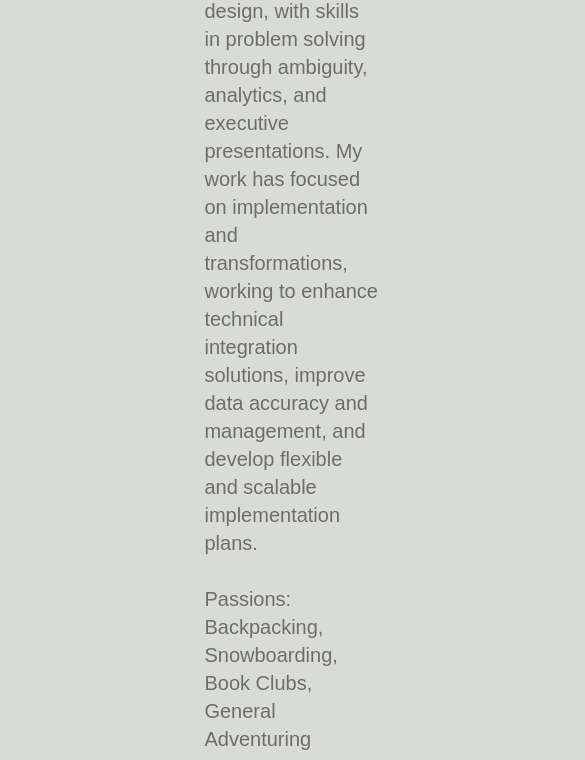
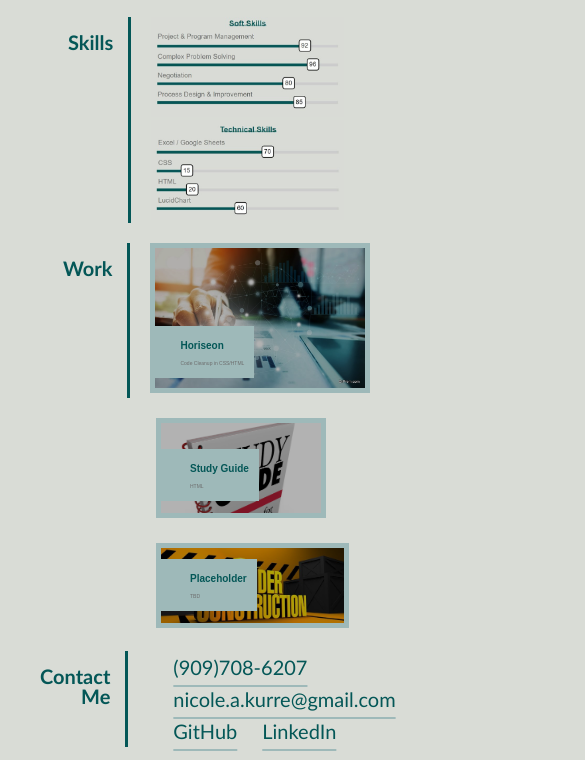
Before and after one commit to nikinak/Challenge-02-Work-Portfolio, a plain HTML site: page index.html in a window 390 px wide. Shown: the part 526-1286 px from the top of the page, 585 px wide, since content can reach past the window. Drawn offline with Linux system fonts and the light colour scheme.

Commit message:
Media screen adjustments

```diff
--- a/assets/css/style.css
+++ b/assets/css/style.css
@@ -48,8 +48,8 @@ li {
     color: var(--lightblue);
 }
 
-/* positions section as relative to enable text overlap used for sub-sections as well*/
-.container {
+/* Defines header as relative to enable overlap text with sub-header*/
+.headercontainer {
     position:relative;
 }
 
@@ -105,18 +105,19 @@ h3, h4, h5, h6 {
     border-radius: 200px;
 }
 
-/* for each section of work ensures that display is flex - default flex properties of row are sufficient here so no additional flex variables are defined*/
-.sections {
-    display: flex;
-    padding: 10px;
-    text-align: left;
-    padding-left: 20px;
-}
-
 /*line spacing for paragraph*/
 .topp {
     line-height: 140%;
     font-size: 20px;
+}
+
+/* for most sections of the page, ensures that display is flex*/
+.sections {
+    display: flex;
+    flex-direction: row;
+    padding: 10px;
+    text-align: left;
+    padding-left: 20px;
 }
 
 /*Unique padding for each section to ensure vertical alignment of borders*/
@@ -130,9 +131,23 @@ h3, h4, h5, h6 {
     max-height: 400px;
 }
 
+/* Specific formatting for work section to enable image wrap of containers */
+.worksection {
+    display: flex;
+    flex-flow: row wrap;
+    padding: 10px;
+    text-align: left;
+    padding-left: 20px;
+}
+
 /*Unique padding for each section to ensure vertical alignment of borders*/
 .paddingh5 {
     padding: 15px 15px 240px 95px;
+}
+
+/* Defines overarching image container to enable overlap of text boxes*/
+.imagecontainer {
+    position:relative;
 }
 
 /*border defined separate from the image to enable filtering to the image only*/
@@ -269,16 +284,29 @@ h3, h4, h5, h6 {
     line-height: 160%;
 }
 
-@media screen and (max-width: 1560) {
+/* formatting for screen size when work images wrap, elements specify margins that make the elements still visually appealing */
+@media screen and (max-width: 1560px) {
 
-    .mainworkimage {
-        height: 250px;
+    .supportworkimage1border {
+        margin: 20px 100px 0px 370px;
     }
 
+    .supporttext1 {
+        margin-left: 370px;
     }
 
-/* Moves nav bar below when mobile viewing; text sub-header higher into the image; section padding farther left*/
-@media screen and (max-width: 950px) {
+    .supportworkimage2border {
+        margin: 22px 100px 0px 370px;
+    }
+
+    .supporttext2 {
+        margin-left: 370px;
+    }
+
+}
+
+/* Moves nav bar below when mobile viewing; text sub-header higher into the image; section padding farther left; shrinking of work images to fit screen*/
+@media screen and (max-width: 980px) {
 
     nav {
         float: none;
@@ -306,21 +334,104 @@ h3, h4, h5, h6 {
         padding: 15px 15px 120px 23px;
     }
 
+    .mainworkimage {
+        height: 250px;
+    }
+
+    .supportworkimage1border {
+        margin: 20px 100px 0px 136px;
+    }
+
+    .supportworkimage1 {
+        height: 140px;
+    }
+
+    .supporttext1 {
+        margin-left: 140px;
+    }
+
+    .supportworkimage2border {
+        margin: 22px 100px 0px 136px;
+    }
+
+    .supportworkimage2 {
+        height: 103px;
+    }
+
+    .supporttext2 {
+        margin-left: 140px;
+    }
+
     .paddingh6 {
-        padding: 15px 15px 120px 0px;
+        padding: 15px 15px 10px 0px;
     }
 
     .a-contact {
         font-size: 20px;
     }
 
+}
+
+/* shrinks skills images to fit a smaller screen in a more visually appealing way */
+@media screen and (max-width: 750px) {
+
+    .skillsimages{
+        max-height: 200px;
     }
 
-    @media screen and (max-width: 750px) {
+}
 
-        .skillsimages{
-            max-height: 200px;
-        }
+/* revises all elements for optimal mobile viewing */
+@media screen and (max-width: 575px) {
 
+    h2 {
+        top: 60%;
+        font-size: 20px;
+    }
 
-        }
+    .topp {
+        line-height: 140%;
+        font-size: 10px;
+    }
+
+    .skillsimages{
+        max-height: 100px;
+    }
+
+    .mainworkimage {
+        height: 140px;
+    }
+
+    .supportworkimage1border {
+        margin: 20px 100px 0px 136px;
+    }
+
+    .supportworkimage1 {
+        height: 90px;
+    }
+
+    .supporttext1 {
+        margin-left: 140px;
+    }
+
+    .supportworkimage2border {
+        margin: 22px 100px 0px 136px;
+    }
+
+    .supportworkimage2 {
+        height: 75px;
+    }
+
+    .supporttext2 {
+        margin-left: 140px;
+    }
+
+    .bold {
+        line-height: 90%;
+        font-size: 10px;
+    }
+
+    .small {
+        font-size: 5px;
+    }
+}
--- a/index.html
+++ b/index.html
@@ -11,7 +11,7 @@
   <body>
     <section class="header">
         <h1>Nicole Kurre</h1>
-       <nav>
+       <nav role="navigation">
          <li>
             <a class="a-nav" href="#about-me">About Me</a>
          </li>
@@ -27,7 +27,7 @@
        </nav>
     </section>
 
-    <section class="container">
+    <section class="headercontainer">
         <img class="mainimage" src="./assets/images/header.jpg" alt="Coding Image" />
         <h2>Portfolio for Growing Technical Skills</h2>
     </section>
@@ -46,46 +46,45 @@
 
        <section class="sections">
             <h4 class="paddingh4" id="skills">Skills</h4>
-            <section >
+            <div>
               <img class="skillsimages" src="./assets/images/soft-skills.jpg" alt="Coding Image" />
               <img class="skillsimages" src="./assets/images/technical-skills.jpg" alt="Coding Image" />
-            </section>
+            </div>
         </section>
 
-       <section class="sections">
+       <section class="worksection">
             <h5 class="paddingh5" id="work">Work</h5>
-            <section class="container">
+                 <div class="imagecontainer">
                     <section class="mainworkimageborder">
                         <a href="https://nikinak.github.io/challenge-01/">
                         <img class="mainworkimage" src="./assets/images/Horiseon.jpg" alt="Coding Image" />
                         </a>
                     </section>
                     <p class="maintext"><span class="bold">Horiseon</span><br><span class="small" >Code Cleanup in CSS/HTML</span></p>
-            </section>
-            <section class="containersupport">
-            <section class="container">
+                  </div>
+                 <div class="containersupport">
+                     <div class="imagecontainer">
                         <section class="supportworkimage1border">
                           <a href="https://nikinak.github.io/prework-study-guide/">
                           <img class="supportworkimage1" src="./assets/images/pre-work-study.jpg" alt="Coding Image" />
                           </a>
                         </section>
-            <p class="supporttext1"><span class="bold">Pre-work Study Guide</span><br><span class="small" >HTML</span></p>
-            </section>
-            <section class="container">
+                        <p class="supporttext1"><span class="bold">Study Guide</span><br><span class="small" >HTML</span></p>
+                      </div>
+                     <div class="imagecontainer">
                         <section class="supportworkimage2border">
-                <a href="https://nikinak.github.io/prework-study-guide/">
+                            <a href="https://github.com/nikinak/Under-Construction">
                             <img class="supportworkimage2" src="./assets/images/tbd.jpg" alt="Coding Image" />
                             </a>
                         </section>
                         <p class="supporttext2"><span class="bold">Placeholder</span><br><span class="small" >TBD</span></p>
-                </section>
-            </section>
-            </section>
+                     </div>
+                </div>
         </section>
 
         <section class="sections">
             <h6 class="paddingh6" id="contact-me">Contact <br> Me</h6>
-            <section class="vertical-align">
+            <div class="vertical-align">
                <li>
                  <a class="a-contact" href="tel:909-708-6207">(909)708-6207</a>
                </li>
@@ -98,8 +97,7 @@
                <li>
                  <a class="a-contact" href="https://www.linkedin.com/in/nicoleannek">LinkedIn</a>
                </li>
+              </div>
         </section>
-        </section>
-
   </body>
 </html>
```
Lines whose indentation alone changed are shown as unchanged.
